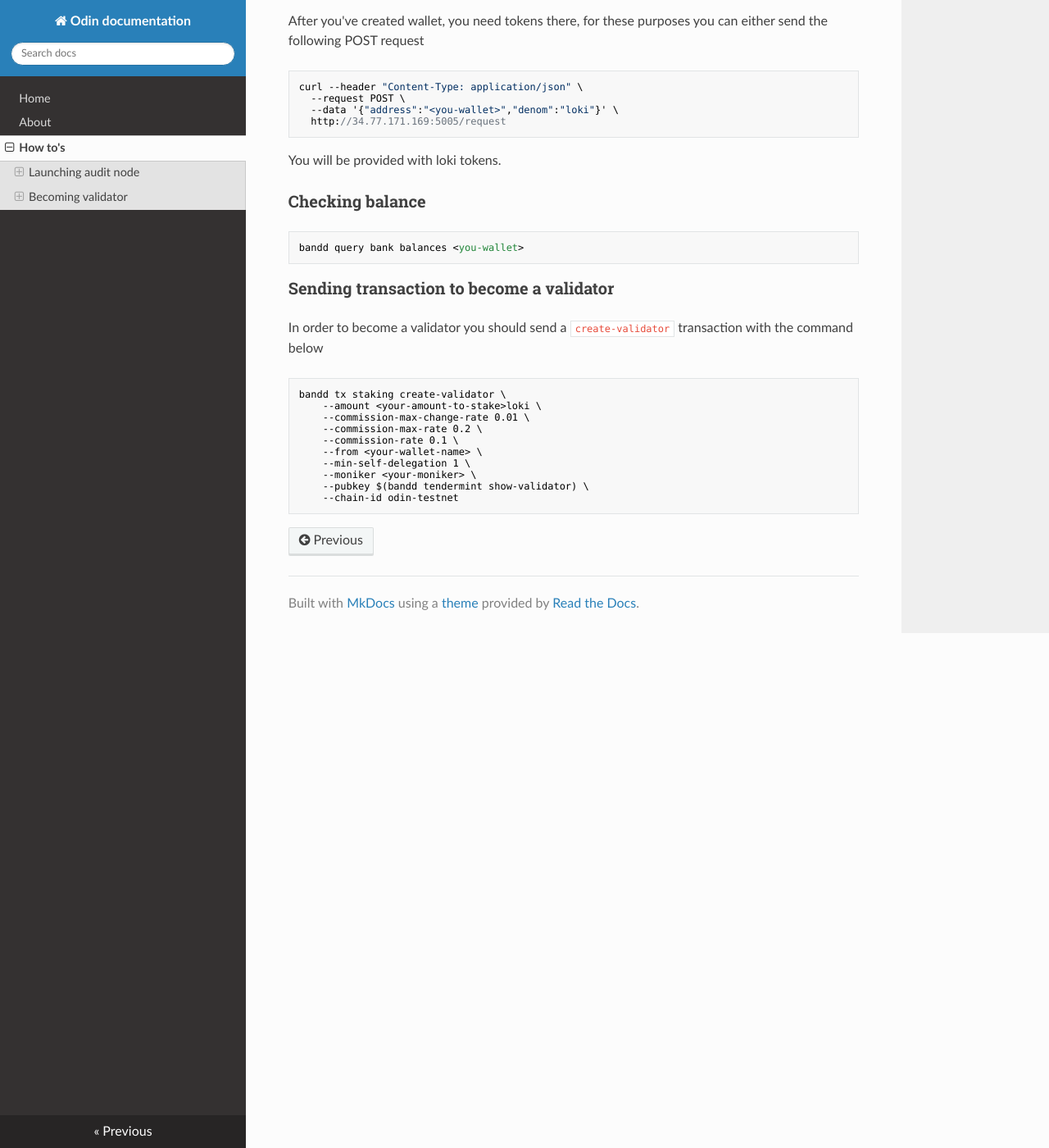
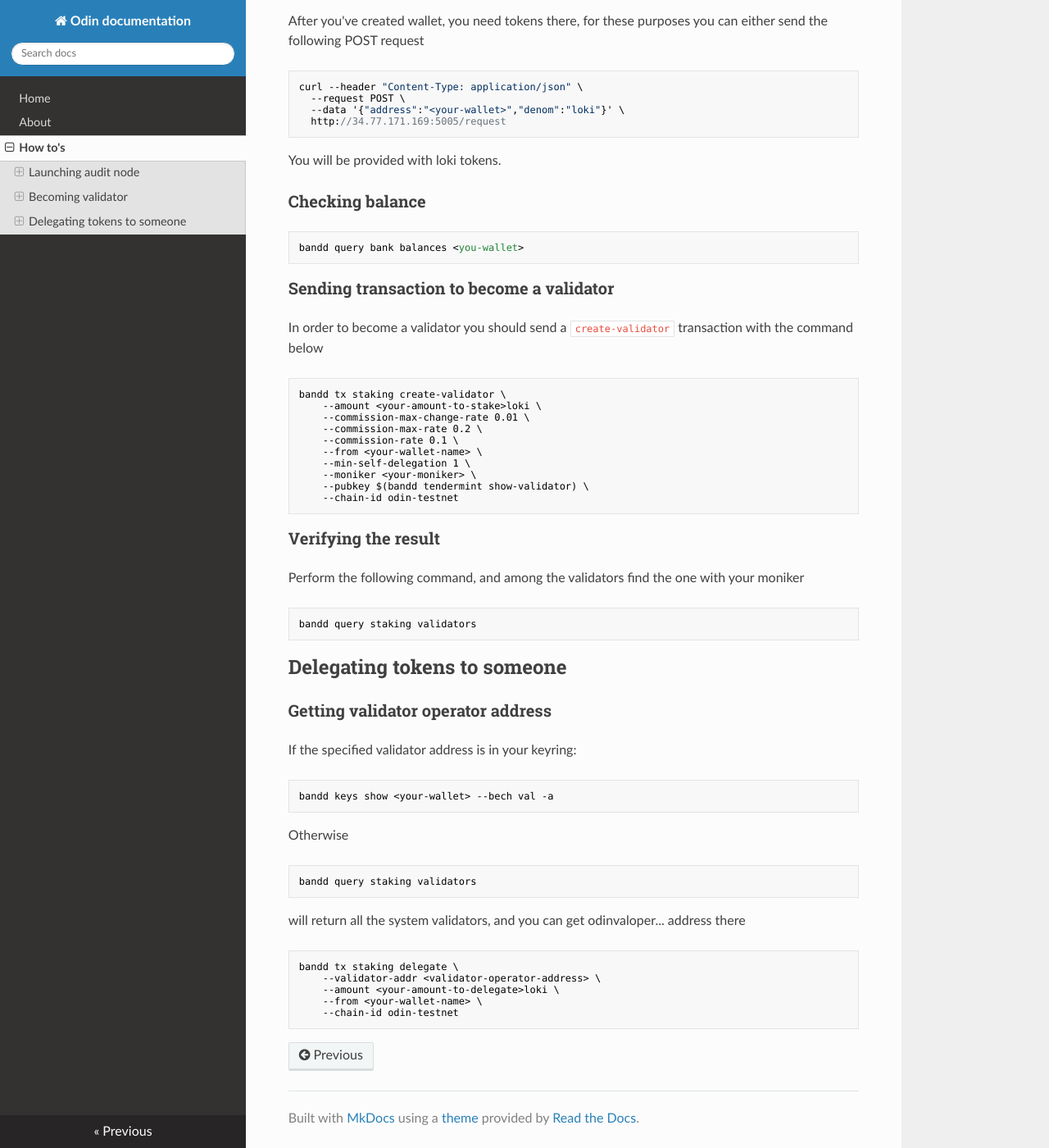
Before and after one commit to GeoDB-Limited/odin-docs, an MkDocs documentation site: the page built from docs/how-to.md, in a window 1280 px wide and 1400 px high, scrolled down 1726 px. Shown: the whole window at 82% size. Built offline with MkDocs 1.6.1, drawn with Linux system fonts in a browser that asks for light colours; nearby versions of some CDN libraries.

Commit message:
add token delegation guide

````diff
--- a/docs/how-to.md
+++ b/docs/how-to.md
@@ -78,7 +78,7 @@ After you've created wallet, you need tokens there, for these purposes you can e
 ```
 curl --header "Content-Type: application/json" \
   --request POST \
-  --data '{"address":"<you-wallet>","denom":"loki"}' \
+  --data '{"address":"<your-wallet>","denom":"loki"}' \
   http://34.77.171.169:5005/request
 ```
 You will be provided with loki tokens.
@@ -102,3 +102,31 @@ bandd tx staking create-validator \
     --pubkey $(bandd tendermint show-validator) \
     --chain-id odin-testnet
 ```
+
+### Verifying the result
+Perform the following command, and among the validators find the one with your moniker
+```bash
+bandd query staking validators
+```
+
+## Delegating tokens to someone
+
+### Getting validator operator address
+If the specified validator address is in your keyring:
+```bash
+bandd keys show <your-wallet> --bech val -a
+```
+
+Otherwise
+```bash
+bandd query staking validators
+```
+will return all the system validators, and you can get odinvaloper... address there
+
+```bash
+bandd tx staking delegate \
+    --validator-addr <validator-operator-address> \
+    --amount <your-amount-to-delegate>loki \
+    --from <your-wallet-name> \
+    --chain-id odin-testnet
+```
````
